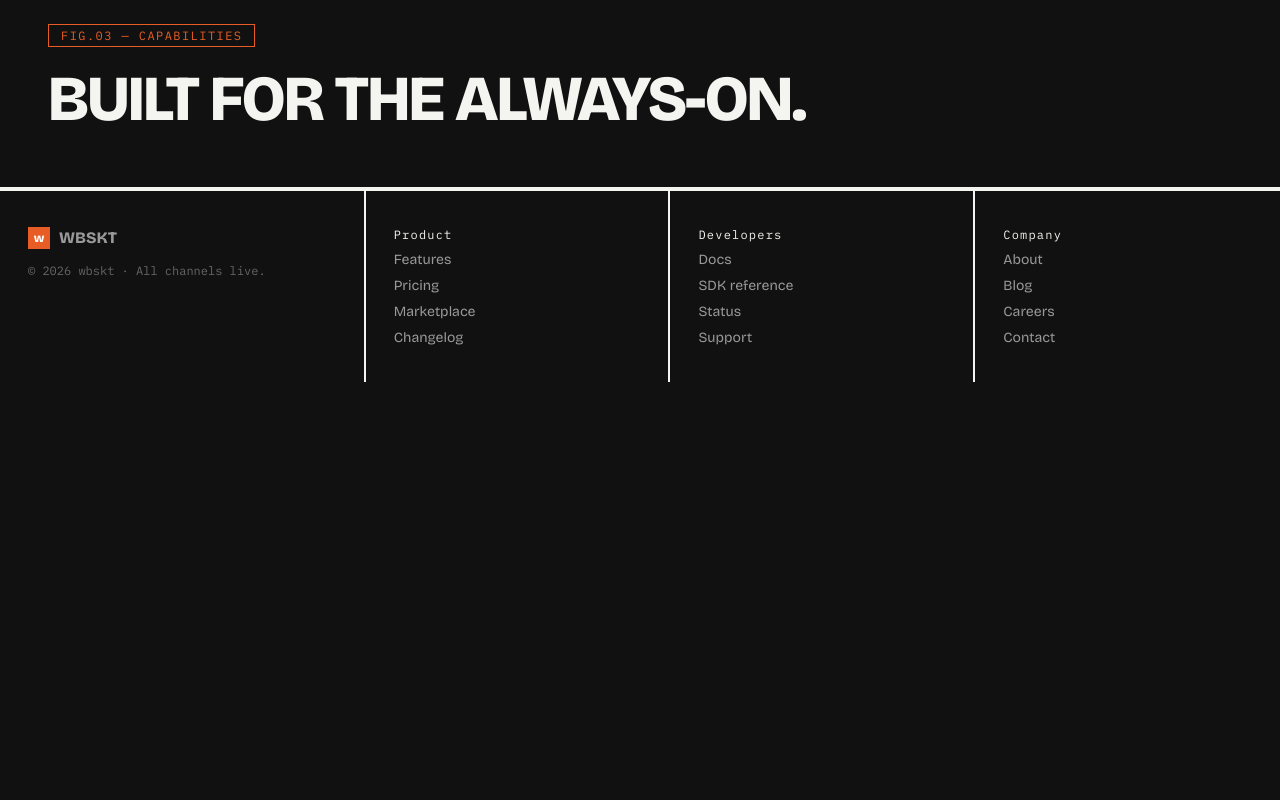
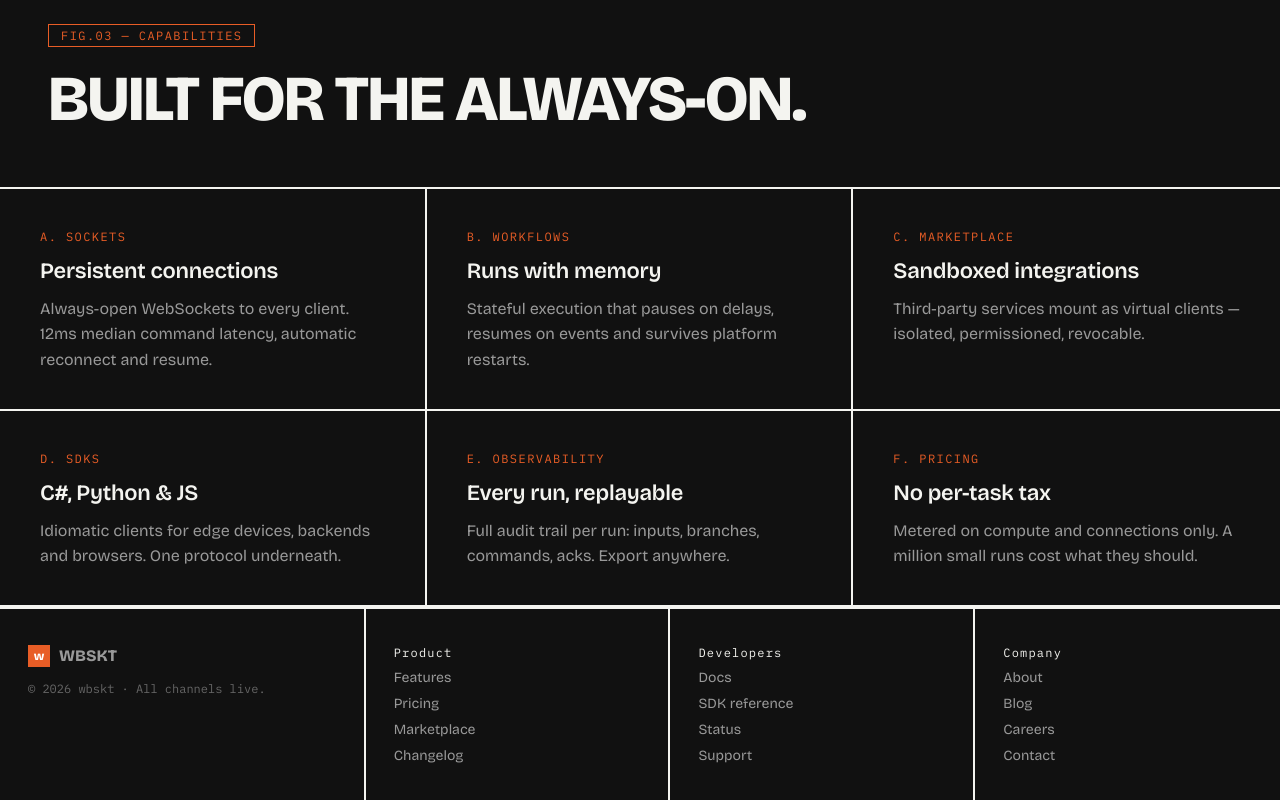
Before and after one commit to richardjoy530/fluffy-waddle, an Angular app in the folder app/: page / in a window 1280 px wide. Shown: the part 1172-1972 px from the top of the page. Before the commit the page ends 1554 px from the top, so only its background shows below. Built offline with nearby package versions, Linux system fonts and the light colour scheme.

Commit message:
(feat): Landing page capablity cards

```diff
--- a/app/src/app/pages/landing/landing.html
+++ b/app/src/app/pages/landing/landing.html
@@ -107,3 +107,36 @@
   <app-eyebrow label="FIG.03 — CAPABILITIES" />
   <h2 class="capabilities-title">Built for the always-on.</h2>
 </section>
+
+<section class="capability-grid">
+  <app-capability-card
+    label="A. Sockets"
+    heading="Persistent connections"
+    body="Always-open WebSockets to every client. 12ms median command latency, automatic reconnect and resume."
+  />
+  <app-capability-card
+    label="B. Workflows"
+    heading="Runs with memory"
+    body="Stateful execution that pauses on delays, resumes on events and survives platform restarts."
+  />
+  <app-capability-card
+    label="C. Marketplace"
+    heading="Sandboxed integrations"
+    body="Third-party services mount as virtual clients — isolated, permissioned, revocable."
+  />
+  <app-capability-card
+    label="D. SDKs"
+    heading="C#, Python &amp; JS"
+    body="Idiomatic clients for edge devices, backends and browsers. One protocol underneath."
+  />
+  <app-capability-card
+    label="E. Observability"
+    heading="Every run, replayable"
+    body="Full audit trail per run: inputs, branches, commands, acks. Export anywhere."
+  />
+  <app-capability-card
+    label="F. Pricing"
+    heading="No per-task tax"
+    body="Metered on compute and connections only. A million small runs cost what they should."
+  />
+</section>
--- a/app/src/app/pages/landing/landing.scss
+++ b/app/src/app/pages/landing/landing.scss
@@ -170,6 +170,41 @@
     text-transform: uppercase;
   }
 
+  .capability-grid {
+    display: grid;
+    grid-template-columns: repeat(3, 1fr);
+    border-bottom: var(--mkt-border);
+
+    @media (max-width: 860px) {
+      grid-template-columns: 1fr;
+    }
+  }
+
+  app-capability-card {
+    border-right: var(--mkt-border);
+    border-bottom: var(--mkt-border);
+
+    @media (max-width: 860px) {
+      border-right: none;
+    }
+  }
+
+  app-capability-card:nth-child(3n) {
+    border-right: none;
+  }
+
+  app-capability-card:nth-last-child(-n + 3) {
+    border-bottom: none;
+
+    @media (max-width: 860px) {
+      border-bottom: var(--mkt-border);
+    }
+  }
+
+  app-capability-card:last-child {
+    border-bottom: none;
+  }
+
   .hero-diagram {
     min-width: 0;
     display: flex;
--- a/app/src/app/pages/landing/landing.ts
+++ b/app/src/app/pages/landing/landing.ts
@@ -1,10 +1,11 @@
 import { Component } from '@angular/core';
 import { Ticker } from '../../shared/ticker/ticker';
 import { Eyebrow } from '../../shared/eyebrow/eyebrow';
+import { CapabilityCard } from '../../shared/capability-card/capability-card';
 
 @Component({
   selector: 'app-landing',
-  imports: [Ticker, Eyebrow],
+  imports: [Ticker, Eyebrow, CapabilityCard],
   templateUrl: './landing.html',
   styleUrl: './landing.scss',
 })
--- /dev/null
+++ b/app/src/app/shared/capability-card/capability-card.html
@@ -0,0 +1,3 @@
+<span class="label">{{ label() }}</span>
+<h3 class="heading">{{ heading() }}</h3>
+<p class="body">{{ body() }}</p>
--- /dev/null
+++ b/app/src/app/shared/capability-card/capability-card.scss
@@ -0,0 +1,28 @@
+:host {
+  display: block;
+  min-width: 0;
+  padding: 40px 40px 36px;
+}
+
+.label {
+  display: block;
+  font-family: var(--mkt-font-mono);
+  font-size: var(--mkt-text-xs);
+  letter-spacing: 0.12em;
+  color: var(--mkt-accent);
+  text-transform: uppercase;
+}
+
+.heading {
+  margin: 14px 0 12px;
+  font-size: var(--mkt-text-xl);
+  font-weight: var(--mkt-weight-medium);
+  letter-spacing: -0.01em;
+}
+
+.body {
+  margin: 0;
+  font-size: var(--mkt-text-lg);
+  line-height: 1.6;
+  color: var(--mkt-muted);
+}
--- /dev/null
+++ b/app/src/app/shared/capability-card/capability-card.ts
@@ -0,0 +1,13 @@
+import { Component, input } from '@angular/core';
+
+@Component({
+  selector: 'app-capability-card',
+  imports: [],
+  templateUrl: './capability-card.html',
+  styleUrl: './capability-card.scss',
+})
+export class CapabilityCard {
+  readonly label = input.required<string>();
+  readonly heading = input.required<string>();
+  readonly body = input.required<string>();
+}
```
